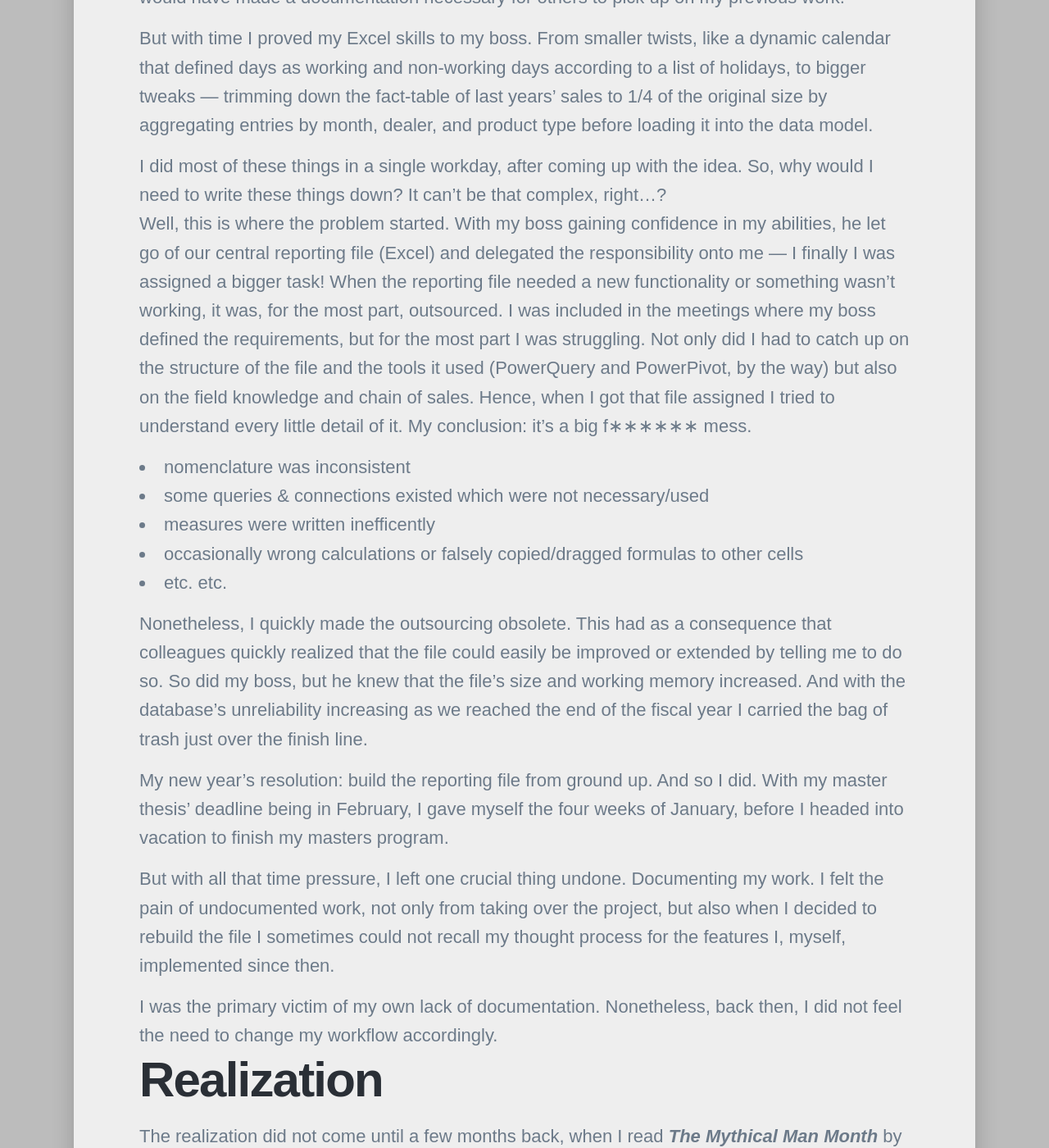
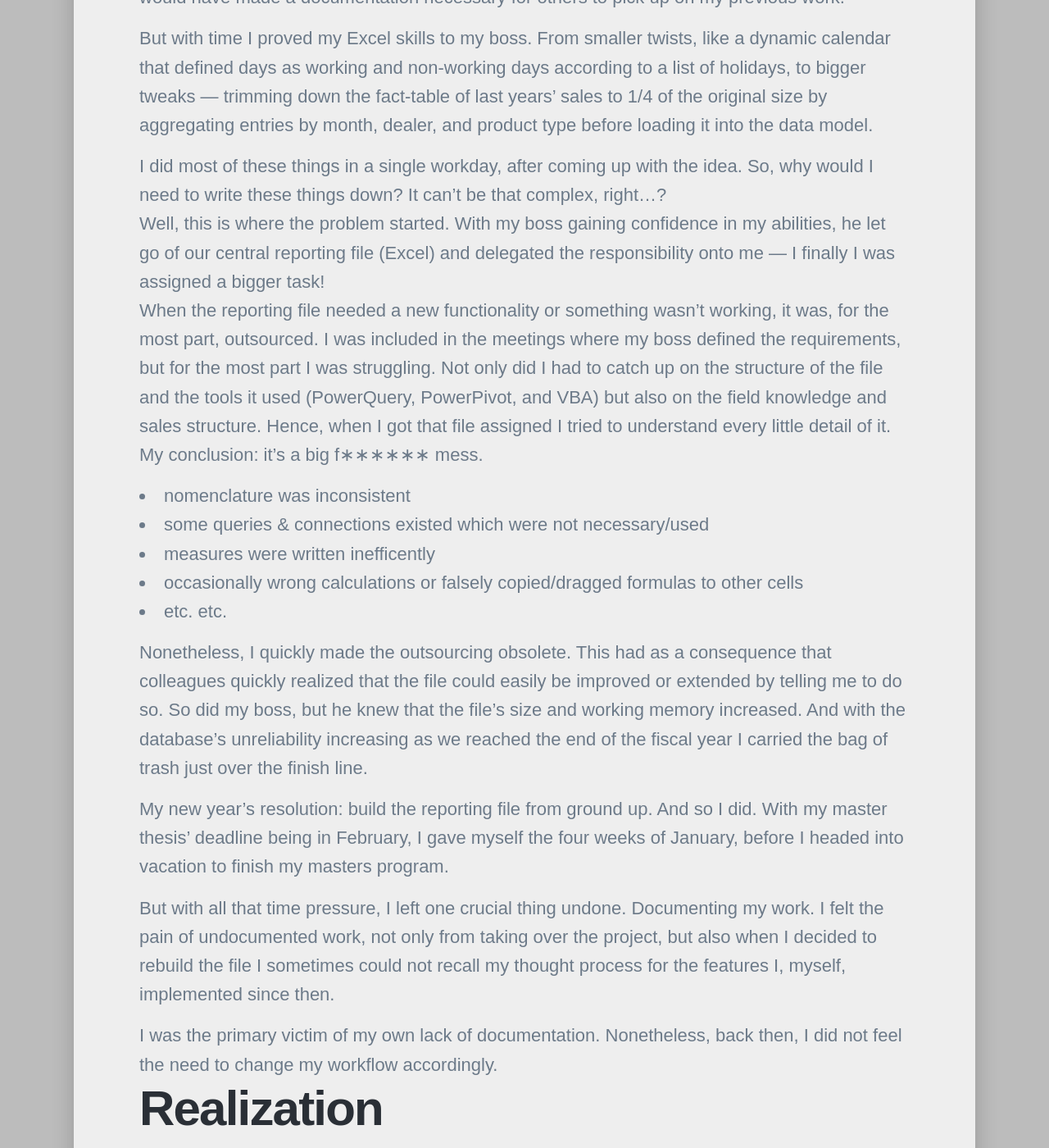
Before and after one commit to JosefMoosholzer/JosefMoosholzer.github.io, a Jekyll site: the page built from _posts/2022-10-25-documentation.md, in a window 1280 px wide and 1400 px high, scrolled down 948 px. Shown: the whole window at 82% size. Built offline with Jekyll 4.4.1, drawn with Linux system fonts in a browser that asks for light colours; nearby versions of some CDN libraries; some web fonts are replaced; some of the changed text lies outside the part shown.

Commit message:
Finished first blog

```diff
--- a/_posts/2022-10-25-documentation.md
+++ b/_posts/2022-10-25-documentation.md
@@ -14,7 +14,8 @@ Having done tidious tasks that always got delegated to working students, for the
 But with time I proved my Excel skills to my boss. From smaller twists, like a dynamic calendar that defined days as working and non-working days according to a list of holidays, to bigger tweaks &#151; trimming down the fact-table of last years' sales to 1/4 of the original size by aggregating entries by month, dealer, and product type before loading it into the data model.
 
 I did most of these things in a single workday, after coming up with the idea. So, why would I need to write these things down? It can't be that complex, right...?
-Well, this is where the problem started. With my boss gaining confidence in my abilities, he let go of our central reporting file (Excel) and delegated the responsibility onto me &#151; I finally I was assigned a bigger task! When the reporting file needed a new functionality or something wasn't working, it was, for the most part, outsourced. I was included in the meetings where my boss defined the requirements, but for the most part I was struggling. Not only did I had to catch up on the structure of the file and the tools it used (PowerQuery and PowerPivot, by the way) but also on the field knowledge and chain of sales. Hence, when I got that file assigned I tried to understand every little detail of it. My conclusion: it's a big f&#8727;&#8727;&#8727;&#8727;&#8727;&#8727; mess.
+Well, this is where the problem started. With my boss gaining confidence in my abilities, he let go of our central reporting file (Excel) and delegated the responsibility onto me &#151; I finally I was assigned a bigger task!
+When the reporting file needed a new functionality or something wasn't working, it was, for the most part, outsourced. I was included in the meetings where my boss defined the requirements, but for the most part I was struggling. Not only did I had to catch up on the structure of the file and the tools it used (PowerQuery, PowerPivot, and VBA) but also on the field knowledge and sales structure. Hence, when I got that file assigned I tried to understand every little detail of it. My conclusion: it's a big f&#8727;&#8727;&#8727;&#8727;&#8727;&#8727; mess.
 * nomenclature was inconsistent
 * some queries & connections existed which were not necessary/used
 * measures were written inefficently
@@ -34,6 +35,7 @@ I was the primary victim of my own lack of documentation. Nonetheless, back then
 # Realization
 The realization did not come until a few months back, when I read ***The Mythical Man Month*** by Frederick P. Brooks, where a whole chapter is dedicated to documentation. He cites
 > "By documenting a design, the designer exposes himself to the criticisms of everyone, and he must be able to defend everything he writes. If the organizational structure is threatening in any way, nothing is going to be documented until it is completely defensible" -  John Cosgrove, 1971
+
 Which perfectly describes the situation I found myself in during January. Eager to improve upon the previous file. I started to get my hands dirty right away, instead of taking a step back and thinking profoundly about the underlying data model, data sets, structure & **design** of the file.
 
 Luckily, I had the older file as a comparable model on how (not) to do it and I constantly received feedback from my boss who kept me on the right track.
```
